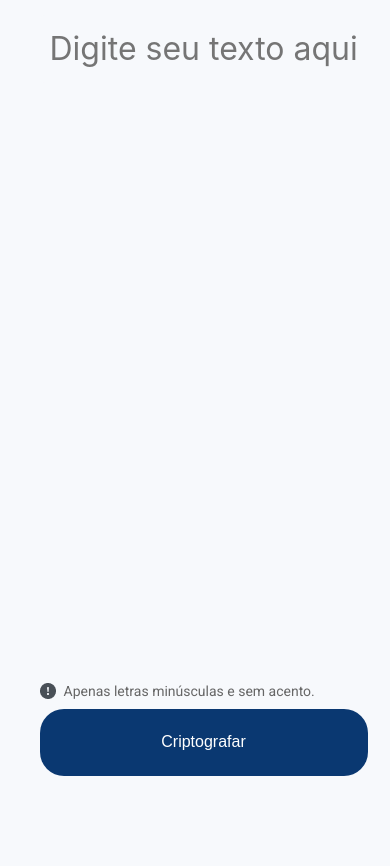
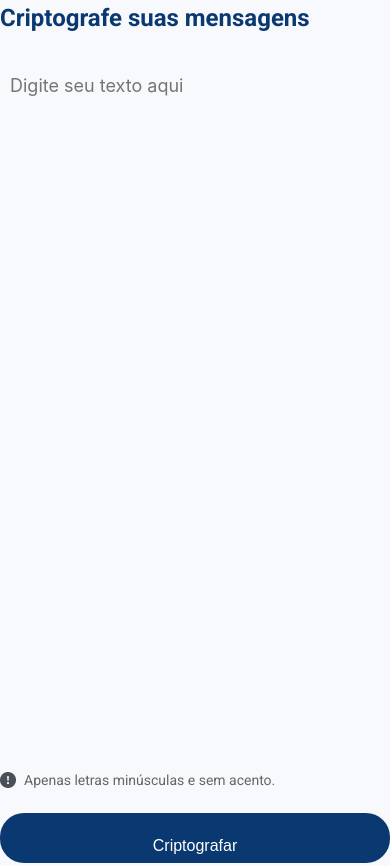
Before and after one commit to Emersomds/Challenge_Decodificad, a plain HTML site: page index.html in a window 390 px wide. Shown: the part 86-952 px from the top of the page. Before the commit the page ends 882 px from the top, so only its background shows below. Drawn offline with Linux system fonts and the light colour scheme.

Commit message:
Update style.css
Ajustado para celular

```diff
--- a/css/style.css
+++ b/css/style.css
@@ -176,3 +176,57 @@ textarea#outputText {
     color: #0A3871;
     display: none; /* Deve estar oculta inicialmente */
 }
+
+
+/* Estilos para dispositivos móveis */
+@media (max-width: 768px) {
+    body {
+        flex-direction: column;
+        justify-content: flex-start;
+        height: auto;
+    }
+
+    .container {
+        flex-direction: column;
+        align-items: center;
+        width: 100%;
+        padding: 10px;
+    }
+
+    .input-section {
+        width: 100%;
+        order: 1;
+        padding: 10px;
+    }
+
+    .buttons {
+        flex-direction: column;
+        width: 100%;
+        order: 2;
+        margin: 10px 0;
+    }
+
+    .btn {
+        width: 100%;
+        margin: 5px 0;
+        height: 50px; /* Altura ajustada para dispositivos móveis */
+    }
+
+    .output-section {
+        width: 100%;
+        order: 3;
+        padding: 10px;
+        align-items: center;
+    }
+
+    .input-section-text, textarea#outputText {
+        width: 100%;
+        height: 100px;
+        font-size: 18px;
+    }
+
+    img#placeholderImage {
+        width: 100%;
+        height: auto;
+    }
+}
```
